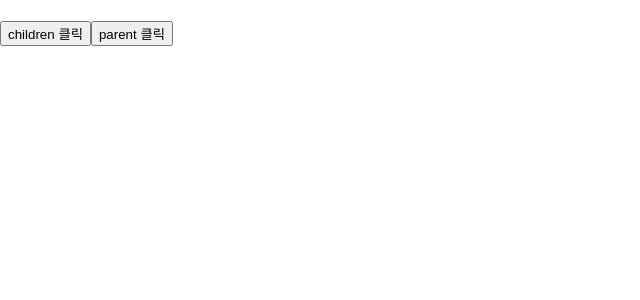
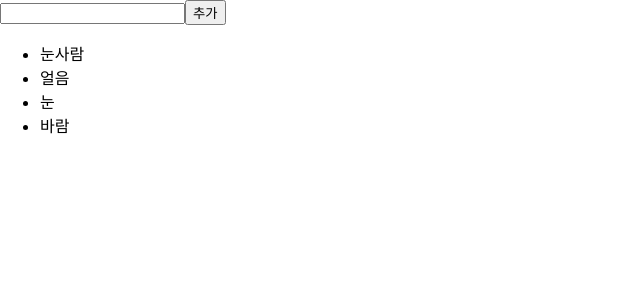
Before and after one commit to Moon-jbin/nepp-react, a React (Create React App) app in the folder my-app/: page / in a window 1280 px wide. Shown: the top 300 px of the page, without its empty margins (0-640 px from the left). Built offline with nearby package versions, Linux system fonts and the light colour scheme.

Commit message:
데이터 추가

```diff
--- a/my-app/src/App.js
+++ b/my-app/src/App.js
@@ -1,24 +1,11 @@
 import "./App.css";
-import React, { useState } from "react";
-import ChildrenComponent from "./components/ChildrenComponent";
+import IterationSampleComponent from "./components/IterationSampleComponent";
 
 const App = () => {
-  const [txt, setTxt] = useState("");
-
-  const setTxtFn = (data) => {
-    return setTxt(data);
-  };
-
-  const onClickFn = () => {
-    return setTxt("in Parent");
-  };
-
   return (
-    <div>
-      <h1>{txt}</h1>
-      <ChildrenComponent setTxtFn={setTxtFn} />
-      <button onClick={onClickFn}>parent 클릭</button>
-    </div>
+    <>
+      <IterationSampleComponent />
+    </>
   );
 };
 
--- /dev/null
+++ b/my-app/src/components/IterationSampleComponent.jsx
@@ -0,0 +1,47 @@
+import React from "react";
+import { useState } from "react";
+
+const IterationSampleComponent = () => {
+  // const names = ["눈사람", "얼음", "눈", "바람"];
+
+  const [names, setNames] = useState(["눈사람", "얼음", "눈", "바람"]);
+
+  const [inputText, setInputText] = useState("");
+
+  const onChangeFn = (e) => {
+    return setInputText(e.target.value);
+  };
+
+  let nextName = names;
+  const onClickFn = (e) => {
+    e.preventDefault();
+    if (inputText === "") {
+      return;
+    }
+    nextName = [...names, inputText];
+    setNames(nextName);
+    setInputText("");
+  };
+
+  const onDoubleClickFn = () => {
+    console.log("click");
+  };
+
+  const nameList = names.map((item, idx) => {
+    return (
+      <li key={idx} onDoubleClick={onDoubleClickFn()}>
+        {item}
+      </li>
+    );
+  });
+
+  return (
+    <>
+      <input type="text" value={inputText} onChange={onChangeFn} />
+      <button onClick={onClickFn}>추가</button>
+      <ul>{nameList}</ul>
+    </>
+  );
+};
+
+export default IterationSampleComponent;
```
Also changed, not shown: my-app/src/components/TextComponent.jsx (added, +48 -0 lines), my-app/src/components/Say.jsx (line endings or trailing spaces).
